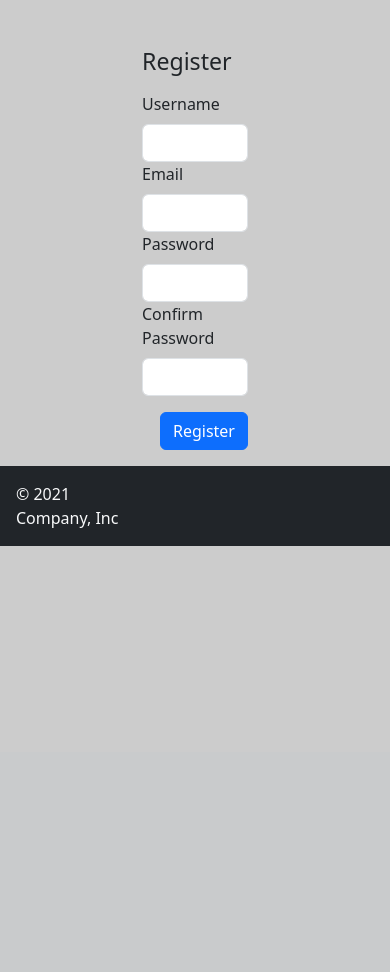
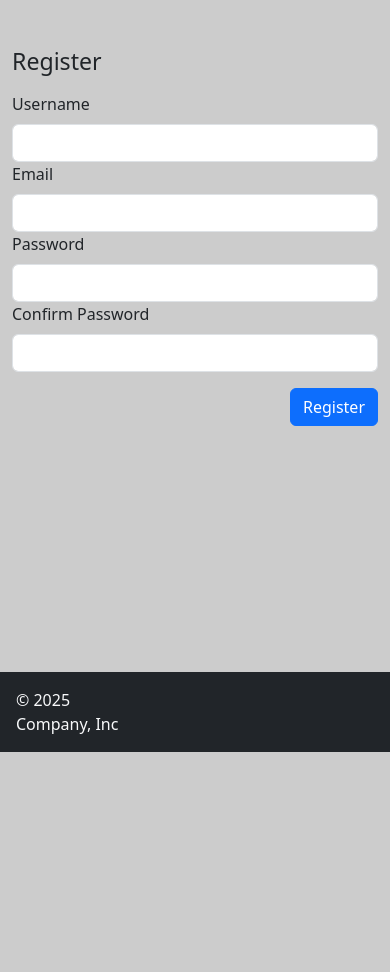
Before and after one commit to bharathraj0643/Blog-Django, a Django app: page /register in a window 390 px wide. Shown: the part 92-1064 px from the top of the page. Before the commit the page ends 638 px from the top, so only its background shows below. Run offline with Django 5.2, Linux system fonts and the light colour scheme; some libraries are stand-ins or nearby versions.

Commit message:
bootstrap mobile responsive

```diff
--- a/blog/templates/blog/dashboard.html
+++ b/blog/templates/blog/dashboard.html
@@ -30,7 +30,7 @@
   </div>
   <div class="row m-3">
     {% if pg_obj %} {% for post in pg_obj %}
-    <div class="col-4 mb-4">
+    <div class="col-12 col-sm-6 col-lg-4 mb-4">
       <div class="card">
         <div class="card-body">
           <div class="row">
--- a/blog/templates/blog/detail.html
+++ b/blog/templates/blog/detail.html
@@ -1,6 +1,6 @@
 {% extends 'blog/base.html'%} {% block content %}
 
-<div class="container-fluid">
+<div class="container-fluid vh-100">
   <div class="row">
     <div class="col-lg-8">
       <h1 class="mb-4">
--- a/blog/templates/blog/edit_post.html
+++ b/blog/templates/blog/edit_post.html
@@ -2,7 +2,7 @@
 
 <div class="container-fluid vh-100">
   <div class="row d-flex justify-content-center mt-5">
-    <div class="col-4">
+    <div class="col col-sm-8 col-md-6 col-lg-4">
       <h3>Edit Post</h3>
       <div class="">{% include "blog/includes/errors.html" %}</div>
 
--- a/blog/templates/blog/forgot_password.html
+++ b/blog/templates/blog/forgot_password.html
@@ -2,7 +2,7 @@
 
 <div class="container mt-5 vh-100">
   <div class="row d-flex justify-content-center">
-    <div class="col-3 mt-3">
+    <div class="col col-sm-8 col-md-6 col-lg-4 mt-3">
       <h2>Forgot Password</h2>
       <div class="">
         {% include "blog/includes/errors.html" %}
--- a/blog/templates/blog/includes/footer.html
+++ b/blog/templates/blog/includes/footer.html
@@ -1,5 +1,5 @@
 <footer class="bg-dark text-light p-3 sticky-bottom">
   <div class="col-4 d-flex justify-content-center align-items-center">
-    <span class="text-light">© 2021 Company, Inc</span>
+    <span class="text-light">© 2025 Company, Inc</span>
   </div>
 </footer>
--- a/blog/templates/blog/index.html
+++ b/blog/templates/blog/index.html
@@ -1,6 +1,6 @@
 {% extends 'blog/base.html'%} {% block content %}
 
-<div class="container-fluid">
+<div class="container-fluid vh-100">
   <div class="row my-2">
     <div class="col">
       <h2>Latest Posts</h2>
@@ -27,7 +27,7 @@
   </div>
   <div class="row m-3">
     {% if pg_obj %} {% for post in pg_obj %}
-    <div class="col-4 mb-4">
+    <div class="col-12 col-sm-6 col-lg-4 mb-4">
       <div class="card">
         <div class="card-body">
           <div class="row">
--- a/blog/templates/blog/login.html
+++ b/blog/templates/blog/login.html
@@ -2,7 +2,7 @@
 
 <div class="container-fluid vh-100">
   <div class="row d-flex justify-content-center mt-5">
-    <div class="col-4">
+    <div class="col col-sm-8 col-md-6 col-lg-4">
       <h3>Login</h3>
       <div class="">
         {% include "blog/includes/errors.html" %}
--- a/blog/templates/blog/new_post.html
+++ b/blog/templates/blog/new_post.html
@@ -2,7 +2,7 @@
 
 <div class="container-fluid vh-100">
   <div class="row d-flex justify-content-center mt-5">
-    <div class="col-4">
+    <div class="col col-sm-8 col-md-6 col-lg-4">
       <h3>New Post</h3>
       <div class="">{% include "blog/includes/errors.html" %}</div>
 
--- a/blog/templates/blog/register.html
+++ b/blog/templates/blog/register.html
@@ -1,8 +1,8 @@
 {% extends 'blog/base.html'%} {% block content %}
 
-<div class="container-fluid">
+<div class="container-fluid vh-100">
   <div class="row d-flex justify-content-center mt-5">
-    <div class="col-4">
+    <div class="col col-sm-8 col-md-6 col-lg-4">
       <h3>Register</h3>
       <div class="">
         {% include "blog/includes/errors.html" %}
--- a/blog/templates/blog/reset_password.html
+++ b/blog/templates/blog/reset_password.html
@@ -1,8 +1,8 @@
 {% extends 'blog/base.html'%} {% block content %}
 
-<div class="container mt-5">
+<div class="container-fluid vh-100 mt-5">
   <div class="row d-flex justify-content-center">
-    <div class="col-md-4">
+    <div class="col col-sm-8 col-md-6 col-lg-4">
       <h2 class="text-center">Reset Password</h2>
       <div class="">
         {% include "blog/includes/errors.html" %}
```
Also changed, not shown: db.sqlite3.
